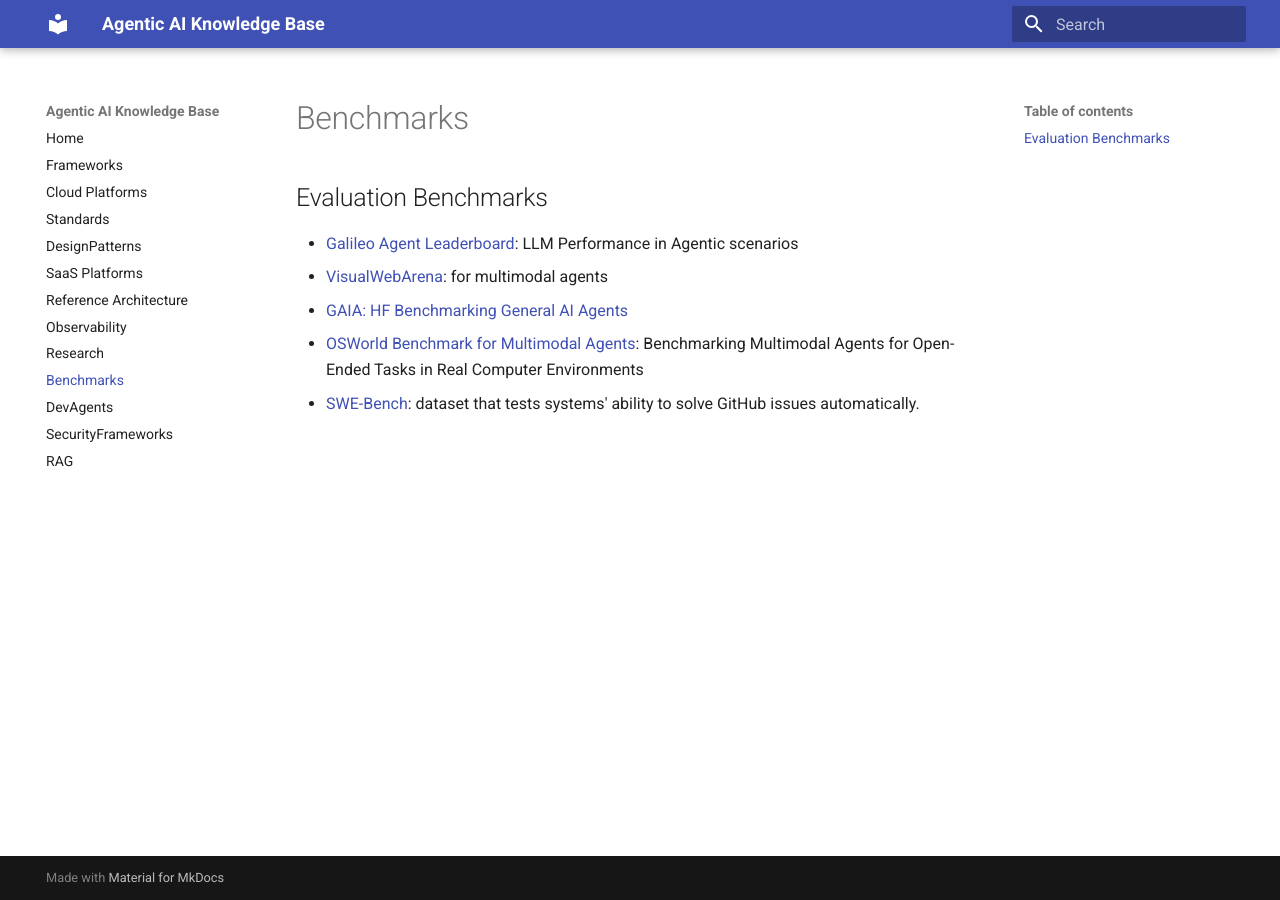
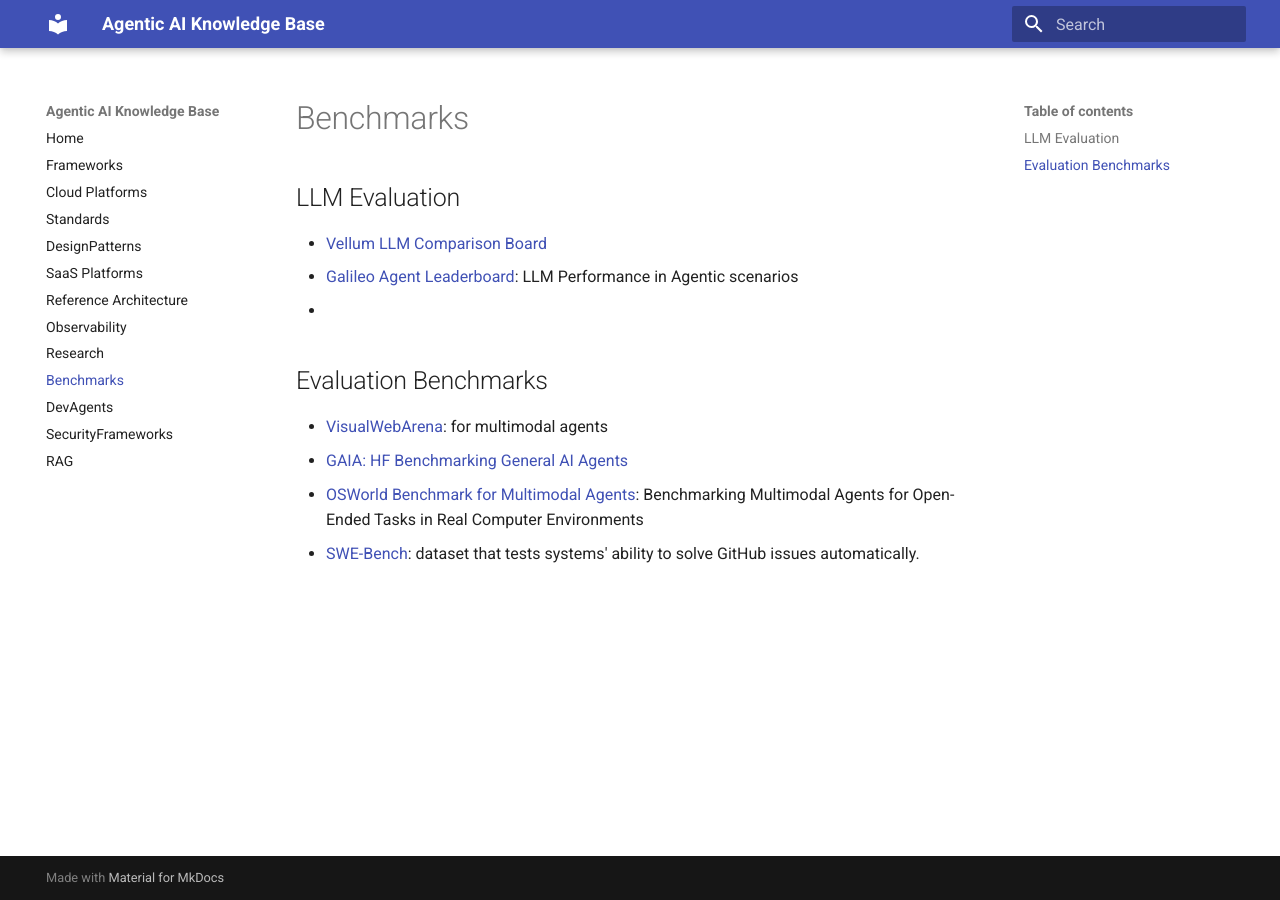
Before and after one commit to ankurkumarz/agentic-ai-knowledge-base, an MkDocs documentation site: the page built from docs/Benchmarks/Readme.md, in a window 1280 px wide. Built offline with MkDocs 1.6.1 and Material for MkDocs 9.7.7, drawn with Linux system fonts in a browser that asks for light colours.

Commit message:
Update Readme.md for LLMs

```diff
--- a/docs/Benchmarks/Readme.md
+++ b/docs/Benchmarks/Readme.md
@@ -1,6 +1,11 @@
+
+## LLM Evaluation
+
+- [Vellum LLM Comparison Board](https://www.vellum.ai/llm-leaderboard)
+- [Galileo Agent Leaderboard](https://huggingface.co/spaces/galileo-ai/agent-leaderboard): LLM Performance in Agentic scenarios
+-
 ## Evaluation Benchmarks
 
-- [Galileo Agent Leaderboard](https://huggingface.co/spaces/galileo-ai/agent-leaderboard): LLM Performance in Agentic scenarios
 - [VisualWebArena](https://github.com/web-arena-x/visualwebarena): for multimodal agents
 - [GAIA: HF Benchmarking General AI Agents](https://huggingface.co/gaia-benchmark)
 - [OSWorld Benchmark for Multimodal Agents](https://os-world.github.io/): Benchmarking Multimodal Agents for Open-Ended Tasks in Real Computer Environments
```
